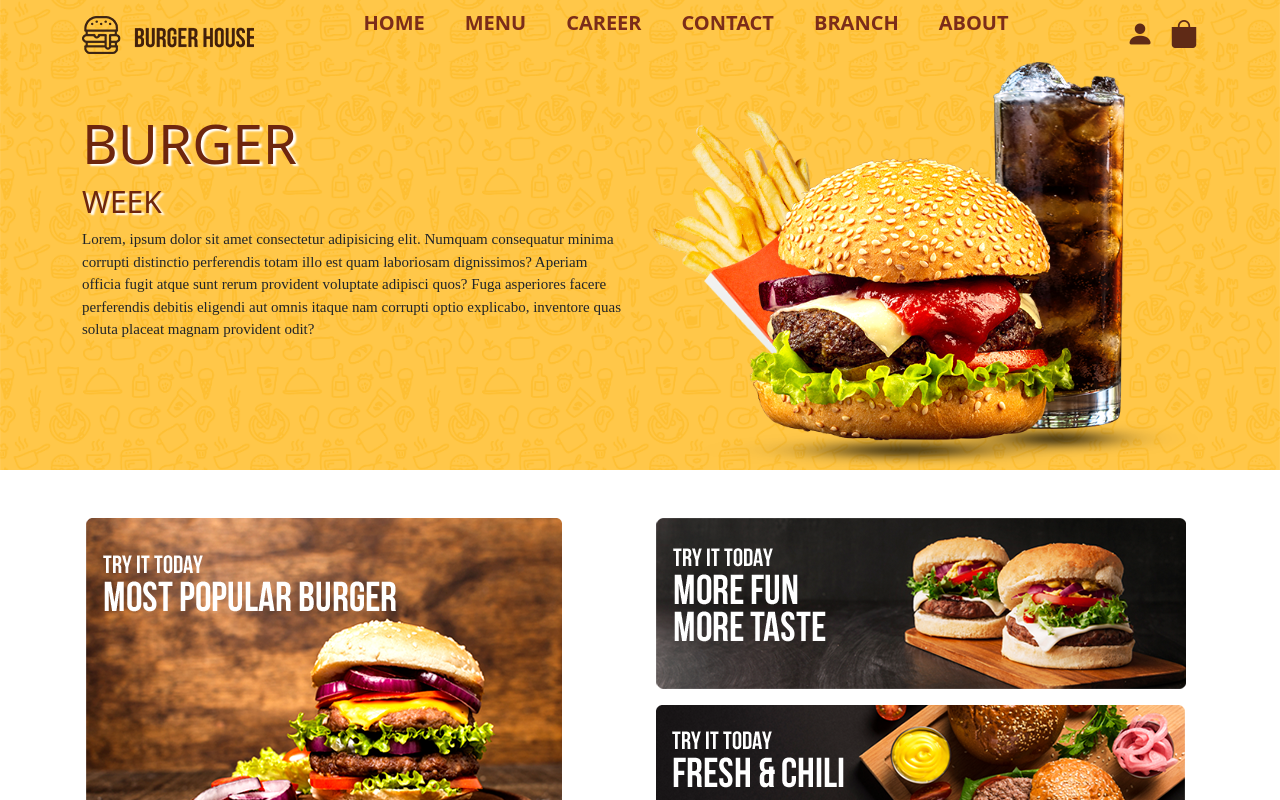
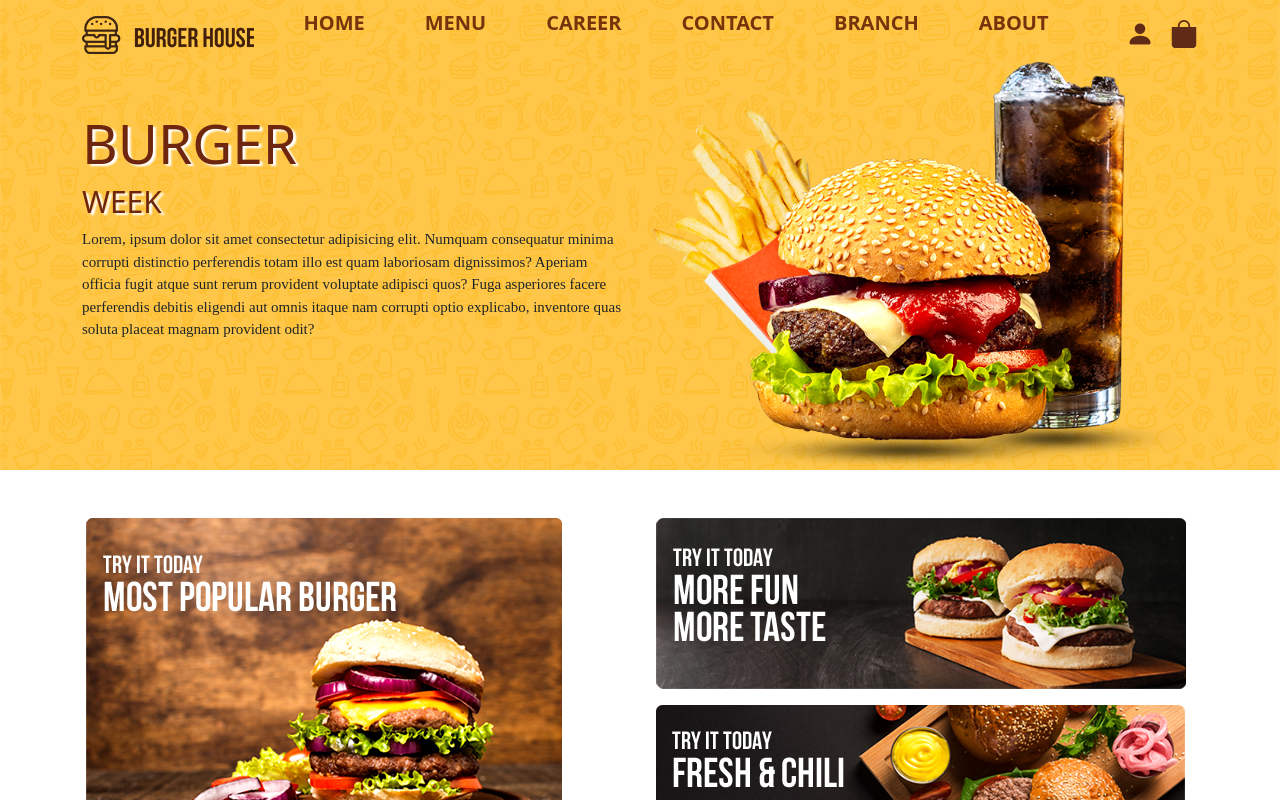
Before and after one commit to Riyas0786/burgerhouse, a React (Create React App) app: page / in a window 1280 px wide. Shown: the top 800 px of the page. Built offline with nearby package versions, Linux system fonts and the light colour scheme.

Commit message:
fix build issue

```diff
--- a/src/index.css
+++ b/src/index.css
@@ -23,15 +23,31 @@
   color: white;
 }
 .navlinks .link {
-  text-decoration: none ;
+  position: relative;
+  text-decoration: none;
   font-size: 20px;
   font-weight: bold;
-  color: rgba(114, 34, 22, 0.932);
+  padding: 5px 10px;
+  color: rgb(117, 52, 12);
 }
-.navlinks .link:hover {
-  color: rgb(255, 255, 255);
-  transition: 0.3s;
+
+.navlinks .link::after {
+  content: "";
+  position: absolute;
+  left: 0;
+  bottom: 0;
+  width: 100%;
+  height: 2px;
+  background-color: rgb(255, 255, 254);
+  transform: scaleX(0);
+  transform-origin: center;
+  transition: transform 0.3s ease-in-out;
 }
+
+.navlinks .link:hover::after {
+  transform: scaleX(1);
+}
+
 
 .menuicon {
   color: rgb(95, 42, 22);
@@ -59,7 +75,7 @@
 @media (max-width: 768px) {
   .navlinks {
     list-style:none;
-    flex-direction:column-reverse;
+    flex-direction:column;
     max-width: 500px;
     position:static;
     top:50px; /* below navbar */
```
